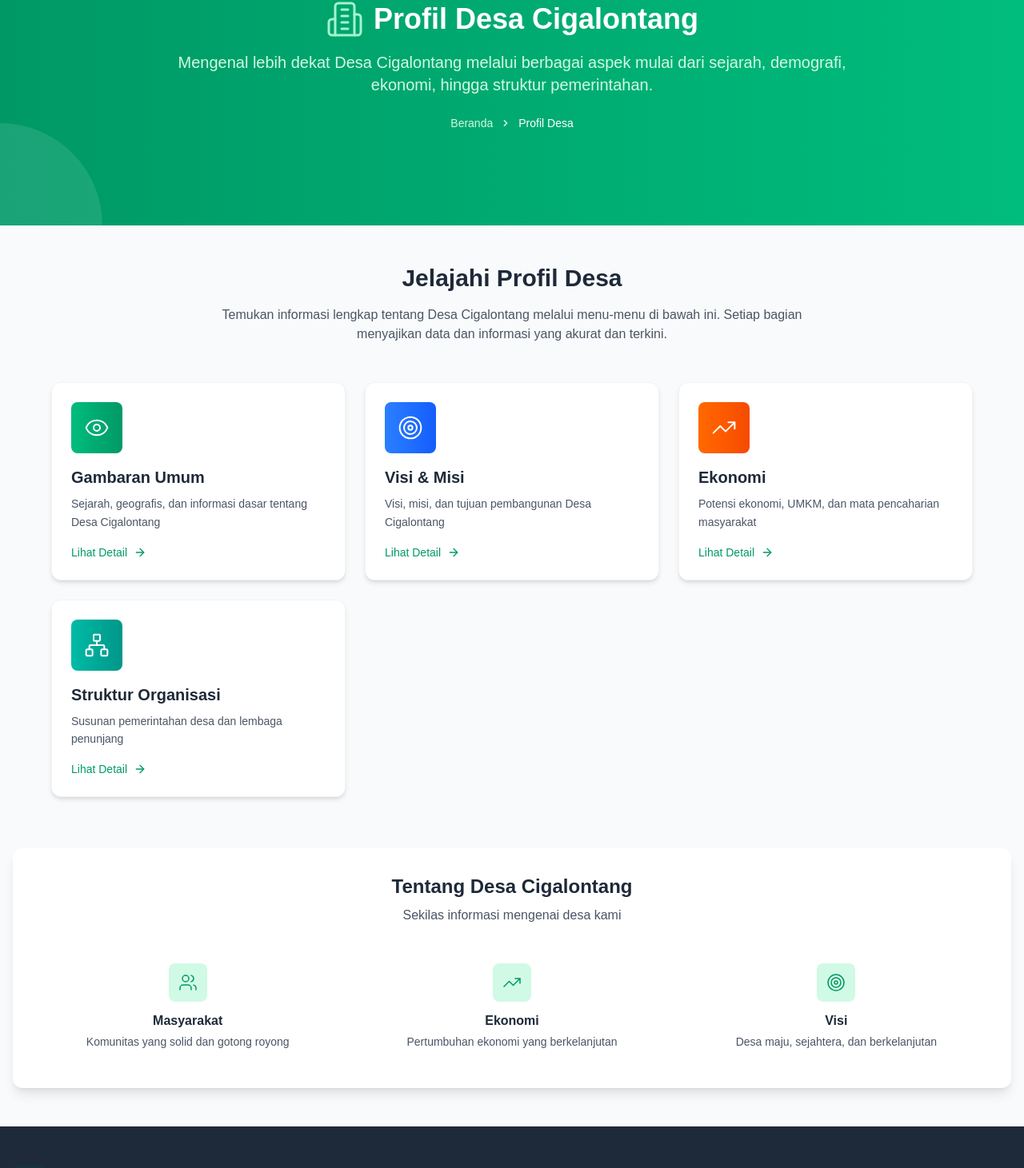
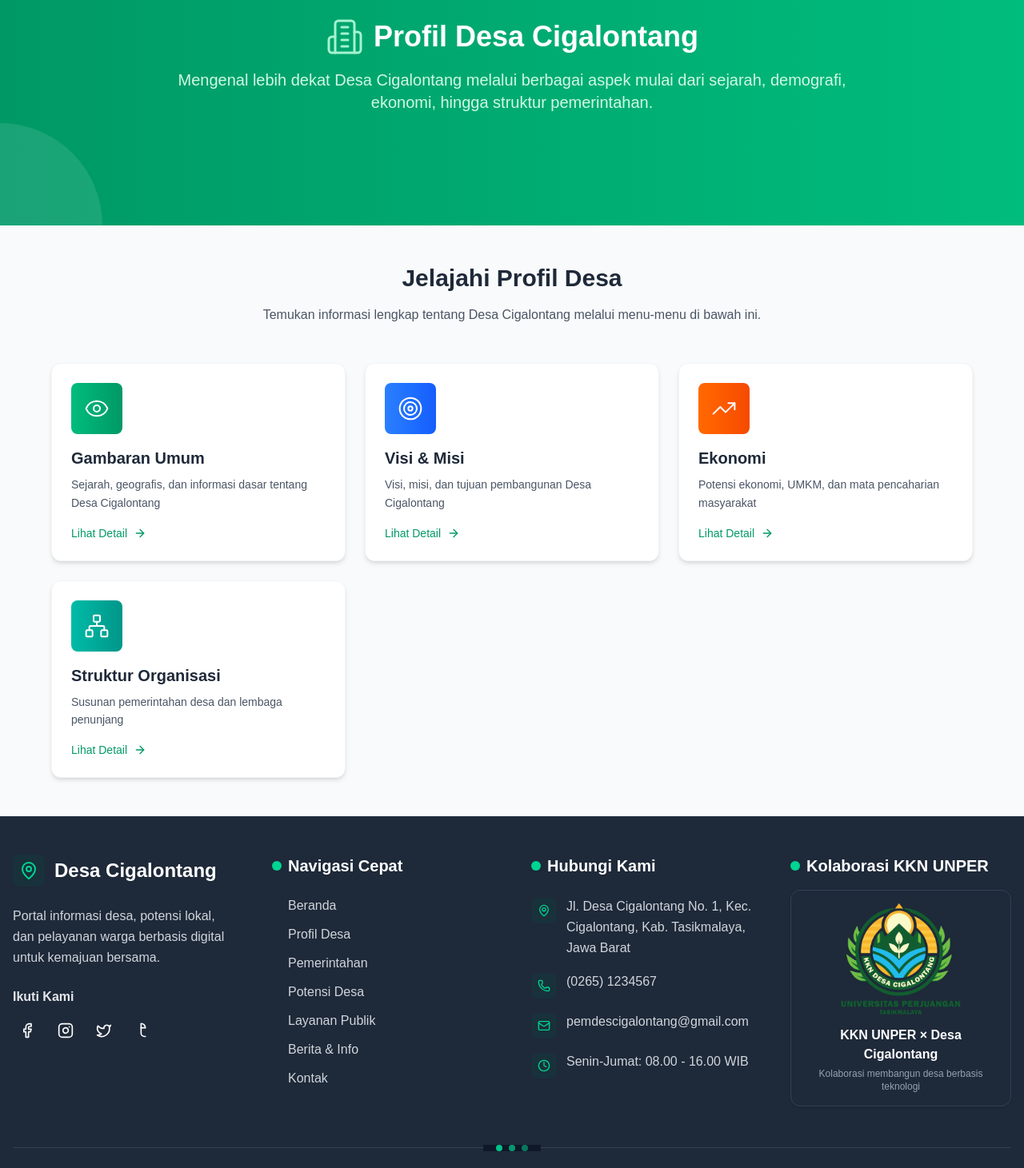
Before and after one commit to tiswan14/desa-cigalontang, a Next.js app: page /profil-desa in a window 1280 px wide. Shown: the part 198-1659 px from the top of the page at 80% size. Built offline with nearby package versions, Linux system fonts and the light colour scheme.

Commit message:
fix maps kontak

```diff
--- a/app/(page)/page.jsx
+++ b/app/(page)/page.jsx
@@ -1,3 +1,4 @@
+import Head from 'next/head'
 import HeroSection from '../section/beranda/HeroSection'
 import PotensiDesa from '../section/beranda/PotensiDesa'
 import StrukturPemerintahan from '../section/beranda/StrukturPemerintahan'
@@ -7,6 +8,92 @@ import VideoProfile from '../section/beranda/VideoProfile'
 export default function Home() {
     return (
         <>
+            <Head>
+                {/* SEO Basics */}
+                <title>Profil Desa Cigalontang | Website Resmi Desa</title>
+                <meta
+                    name='description'
+                    content='Website resmi Desa Cigalontang, Kecamatan Cigalontang, Kabupaten Tasikmalaya. Informasi profil desa, potensi unggulan, struktur pemerintahan, dan layanan publik.'
+                />
+                <meta
+                    name='keywords'
+                    content='Desa Cigalontang, Profil Desa, Potensi Desa, Tasikmalaya, Jawa Barat'
+                />
+                <meta
+                    name='author'
+                    content='Pemerintah Desa Cigalontang'
+                />
+
+                <meta
+                    property='og:title'
+                    content='Profil Desa Cigalontang'
+                />
+                <meta
+                    property='og:description'
+                    content='Website resmi Desa Cigalontang dengan informasi lengkap profil, potensi, dan pemerintahan.'
+                />
+                <meta
+                    property='og:image'
+                    content='/sawah.jpg'
+                />
+                <meta
+                    property='og:url'
+                    content='https://desa-cigalontang.vercel.app/'
+                />
+                <meta
+                    property='og:type'
+                    content='website'
+                />
+
+                {/* Twitter Card */}
+                <meta
+                    name='twitter:card'
+                    content='summary_large_image'
+                />
+                <meta
+                    name='twitter:title'
+                    content='Profil Desa Cigalontang'
+                />
+                <meta
+                    name='twitter:description'
+                    content='Website resmi Desa Cigalontang, informasi profil, potensi, dan pemerintahan.'
+                />
+                <meta
+                    name='twitter:image'
+                    content='/sawah.jpg'
+                />
+
+                {/* Mobile Viewport */}
+                <meta
+                    name='viewport'
+                    content='width=device-width, initial-scale=1'
+                />
+
+                {/* Structured Data JSON-LD */}
+                <script
+                    type='application/ld+json'
+                    dangerouslySetInnerHTML={{
+                        __html: JSON.stringify({
+                            '@context': 'https://schema.org',
+                            '@type': 'GovernmentOrganization',
+                            name: 'Desa Cigalontang',
+                            url: 'https://desa-cigalontang.vercel.app',
+                            logo: 'https://desa-cigalontang.vercel.app/logo.png',
+                            address: {
+                                '@type': 'PostalAddress',
+                                streetAddress: 'M2H4+H22, Puspamukti',
+                                addressLocality: 'Cigalontang',
+                                addressRegion: 'Jawa Barat',
+                                postalCode: '46463',
+                                addressCountry: 'ID',
+                            },
+                            description:
+                                'Website resmi Desa Cigalontang, Kecamatan Cigalontang, Kabupaten Tasikmalaya.',
+                        }),
+                    }}
+                />
+            </Head>
+
             <HeroSection />
             <ProfilSingkat />
             <PotensiDesa />
--- a/app/kontak/page.jsx
+++ b/app/kontak/page.jsx
@@ -103,9 +103,8 @@ export default function ContactPage() {
                                         Alamat
                                     </h3>
                                     <p className='text-gray-600'>
-                                        Jl. Raya Cigalontang No. 123, Kecamatan
-                                        Cigalontang, Kabupaten Tasikmalaya, Jawa
-                                        Barat
+                                        Desa Cigalontang, Kec. Cigalontang,
+                                        Kabupaten Tasikmalaya, Jawa Barat 46463
                                     </p>
                                 </div>
                             </div>
@@ -147,7 +146,7 @@ export default function ContactPage() {
                                         Jam Operasional
                                     </h3>
                                     <p className='text-gray-600'>
-                                        Senin – Jumat, 08.00 – 16.00 WIB
+                                        Senin – Jumat, 08.00 – 15.00 WIB
                                     </p>
                                 </div>
                             </div>
@@ -156,14 +155,14 @@ export default function ContactPage() {
                         {/* Google Maps Embed */}
                         <div className='mt-8 rounded-xl overflow-hidden border border-gray-200'>
                             <iframe
-                                src='https://www.google.com/maps/embed?pb=!1m18!1m12!1m3!1d3960.798511757686!2d107.6182903152946!3d-6.917720369411785!2m3!1f0!2f0!3f0!3m2!1i1024!2i768!4f13.1!3m3!1m2!1s0x2e68e7b9e8a2a8a9%3A0x2e7b9e8a2a8a9a9!2sTasikmalaya%2C%20West%20Java!5e0!3m2!1sen!2sid!4v1620000000000!5m2!1sen!2sid'
-                                width='100%'
-                                height='300'
+                                src='https://www.google.com/maps/embed?pb=!1m18!1m12!1m3!1d3962.254501234792!2d108.08439207499613!3d-7.349675992654183!2m3!1f0!2f0!3f0!3m2!1i1024!2i768!4f13.1!3m3!1m2!1s0x2e6f578cd79c1d71%3A0x1e4b77b74b3a41e7!2sCigalontang%2C%20Tasikmalaya%2C%20West%20Java!5e0!3m2!1sen!2sid!4v1691756234567!5m2!1sen!2sid'
+                                width='600'
+                                height='450'
                                 style={{ border: 0 }}
                                 allowFullScreen=''
                                 loading='lazy'
-                                className='rounded-xl'
-                            ></iframe>
+                                referrerPolicy='no-referrer-when-downgrade'
+                            />
                         </div>
                     </div>
 
--- a/app/profil-desa/page.jsx
+++ b/app/profil-desa/page.jsx
@@ -1,10 +1,10 @@
 'use client'
 
+import Head from 'next/head'
 import {
     Building2,
     Eye,
     Target,
-    Users,
     TrendingUp,
     Network,
     ArrowRight,
@@ -28,7 +28,6 @@ export default function ProfilDesaPage() {
             href: '/profil-desa/visi-misi',
             color: 'from-blue-500 to-blue-600',
         },
-
         {
             title: 'Ekonomi',
             description:
@@ -47,8 +46,91 @@ export default function ProfilDesaPage() {
     ]
 
     return (
+        <>
+            <Head>
+                {/* Title & Meta */}
+                <title>Profil Desa Cigalontang - Tasikmalaya</title>
+                <meta
+                    name='description'
+                    content='Profil lengkap Desa Cigalontang, Kecamatan Cigalontang, Kabupaten Tasikmalaya. Berisi informasi sejarah, visi misi, ekonomi, dan struktur organisasi desa.'
+                />
+                <meta
+                    name='keywords'
+                    content='Profil Desa Cigalontang, Desa Cigalontang, Visi Misi Desa, Struktur Pemerintahan, Tasikmalaya'
+                />
+                <meta
+                    name='author'
+                    content='Pemerintah Desa Cigalontang'
+                />
+
+                {/* Open Graph */}
+                <meta
+                    property='og:title'
+                    content='Profil Desa Cigalontang - Tasikmalaya'
+                />
+                <meta
+                    property='og:description'
+                    content='Mengenal lebih dekat Desa Cigalontang, Kecamatan Cigalontang, Kabupaten Tasikmalaya.'
+                />
+                <meta
+                    property='og:image'
+                    content='/sawah.jpg'
+                />
+                <meta
+                    property='og:url'
+                    content='https://desa-cigalontang.vercel.app/profil-desa'
+                />
+                <meta
+                    property='og:type'
+                    content='website'
+                />
+
+                {/* Twitter Card */}
+                <meta
+                    name='twitter:card'
+                    content='summary_large_image'
+                />
+                <meta
+                    name='twitter:title'
+                    content='Profil Desa Cigalontang'
+                />
+                <meta
+                    name='twitter:description'
+                    content='Informasi profil, visi misi, ekonomi, dan struktur pemerintahan Desa Cigalontang.'
+                />
+                <meta
+                    name='twitter:image'
+                    content='/sawah.jpg'
+                />
+
+                {/* Structured Data */}
+                <script
+                    type='application/ld+json'
+                    dangerouslySetInnerHTML={{
+                        __html: JSON.stringify({
+                            '@context': 'https://schema.org',
+                            '@type': 'GovernmentOrganization',
+                            name: 'Desa Cigalontang',
+                            url: 'https://desa-cigalontang.vercel.app/profil-desa',
+                            logo: 'https://desa-cigalontang.vercel.app/logo.png',
+                            address: {
+                                '@type': 'PostalAddress',
+                                streetAddress: 'M2H4+H22, Puspamukti',
+                                addressLocality: 'Cigalontang',
+                                addressRegion: 'Jawa Barat',
+                                postalCode: '46463',
+                                addressCountry: 'ID',
+                            },
+                            description:
+                                'Profil resmi Desa Cigalontang, Kecamatan Cigalontang, Kabupaten Tasikmalaya.',
+                        }),
+                    }}
+                />
+            </Head>
+
             <div className='min-h-screen bg-gray-50'>
                 {/* Header Section */}
+                {/* ... kode header & konten yang kamu sudah buat tetap sama ... */}
                 <header className='relative bg-gradient-to-r from-emerald-600 to-emerald-500 h-[50vh] mt-20 text-white overflow-hidden'>
                     {/* Background Dekoratif */}
                     <div className='absolute inset-0 opacity-10 z-0'>
@@ -67,55 +149,26 @@ export default function ProfilDesaPage() {
                                 Profil Desa Cigalontang
                             </h1>
                         </div>
-
                         <p className='text-lg md:text-xl font-medium text-emerald-100 mx-auto max-w-4xl'>
-                        Mengenal lebih dekat Desa Cigalontang melalui berbagai
-                        aspek mulai dari sejarah, demografi, ekonomi, hingga
-                        struktur pemerintahan.
+                            Mengenal lebih dekat Desa Cigalontang melalui
+                            berbagai aspek mulai dari sejarah, demografi,
+                            ekonomi, hingga struktur pemerintahan.
                         </p>
-
-                    {/* Breadcrumb */}
-                    <nav
-                        className='mt-6 flex justify-center items-center text-sm font-medium text-emerald-100'
-                        aria-label='Breadcrumb'
-                    >
-                        <Link
-                            href='/'
-                            className='hover:text-white transition-colors duration-200'
-                        >
-                            Beranda
-                        </Link>
-                        <svg
-                            className='w-4 h-4 mx-2'
-                            fill='currentColor'
-                            viewBox='0 0 20 20'
-                        >
-                            <path
-                                fillRule='evenodd'
-                                d='M7.293 14.707a1 1 0 010-1.414L10.586 10 7.293 6.707a1 1 0 011.414-1.414l4 4a1 1 0 010 1.414l-4 4a1 1 0 01-1.414 0z'
-                                clipRule='evenodd'
-                            />
-                        </svg>
-                        <span className='text-white'>Profil Desa</span>
-                    </nav>
                     </div>
                 </header>
 
                 {/* Main Content */}
                 <main className='container mx-auto px-4 py-12'>
-                {/* Introduction */}
                     <div className='text-center mb-12'>
                         <h2 className='text-2xl md:text-3xl font-bold text-gray-800 mb-4'>
                             Jelajahi Profil Desa
                         </h2>
                         <p className='text-gray-600 max-w-3xl mx-auto'>
                             Temukan informasi lengkap tentang Desa Cigalontang
-                        melalui menu-menu di bawah ini. Setiap bagian menyajikan
-                        data dan informasi yang akurat dan terkini.
+                            melalui menu-menu di bawah ini.
                         </p>
                     </div>
 
-                {/* Navigation Cards Grid */}
                     <div className='grid grid-cols-1 md:grid-cols-2 lg:grid-cols-3 gap-6 max-w-6xl mx-auto'>
                         {menuItems.map((item, index) => {
                             const IconComponent = item.icon
@@ -126,7 +179,6 @@ export default function ProfilDesaPage() {
                                     className='group block'
                                 >
                                     <div className='bg-white rounded-xl shadow-md hover:shadow-xl transition-all duration-300 transform hover:-translate-y-1 p-6 h-full border border-gray-100'>
-                                    {/* Icon with gradient background */}
                                         <div
                                             className={`w-16 h-16 rounded-lg bg-gradient-to-r ${item.color} flex items-center justify-center mb-4 group-hover:scale-110 transition-transform duration-300`}
                                         >
@@ -135,8 +187,6 @@ export default function ProfilDesaPage() {
                                                 strokeWidth={1.5}
                                             />
                                         </div>
-
-                                    {/* Content */}
                                         <div className='flex-1'>
                                             <h3 className='text-xl font-bold text-gray-800 mb-2 group-hover:text-emerald-600 transition-colors duration-300'>
                                                 {item.title}
@@ -145,8 +195,6 @@ export default function ProfilDesaPage() {
                                                 {item.description}
                                             </p>
                                         </div>
-
-                                    {/* Arrow indicator */}
                                         <div className='flex items-center text-emerald-600 text-sm font-medium group-hover:text-emerald-700'>
                                             <span className='mr-2'>
                                                 Lihat Detail
@@ -161,66 +209,8 @@ export default function ProfilDesaPage() {
                             )
                         })}
                     </div>
-
-                {/* Quick Stats or Info Section */}
-                <div className='mt-16 bg-white rounded-xl shadow-lg p-8'>
-                    <div className='text-center mb-8'>
-                        <h3 className='text-2xl font-bold text-gray-800 mb-2'>
-                            Tentang Desa Cigalontang
-                        </h3>
-                        <p className='text-gray-600'>
-                            Sekilas informasi mengenai desa kami
-                        </p>
-                    </div>
-
-                    <div className='grid grid-cols-1 md:grid-cols-3 gap-8 text-center'>
-                        <div className='p-4'>
-                            <div className='w-12 h-12 bg-emerald-100 rounded-lg flex items-center justify-center mx-auto mb-3'>
-                                <Users
-                                    className='w-6 h-6 text-emerald-600'
-                                    strokeWidth={1.5}
-                                />
-                            </div>
-                            <h4 className='font-semibold text-gray-800 mb-1'>
-                                Masyarakat
-                            </h4>
-                            <p className='text-sm text-gray-600'>
-                                Komunitas yang solid dan gotong royong
-                            </p>
-                        </div>
-
-                        <div className='p-4'>
-                            <div className='w-12 h-12 bg-emerald-100 rounded-lg flex items-center justify-center mx-auto mb-3'>
-                                <TrendingUp
-                                    className='w-6 h-6 text-emerald-600'
-                                    strokeWidth={1.5}
-                                />
-                            </div>
-                            <h4 className='font-semibold text-gray-800 mb-1'>
-                                Ekonomi
-                            </h4>
-                            <p className='text-sm text-gray-600'>
-                                Pertumbuhan ekonomi yang berkelanjutan
-                            </p>
-                        </div>
-
-                        <div className='p-4'>
-                            <div className='w-12 h-12 bg-emerald-100 rounded-lg flex items-center justify-center mx-auto mb-3'>
-                                <Target
-                                    className='w-6 h-6 text-emerald-600'
-                                    strokeWidth={1.5}
-                                />
-                            </div>
-                            <h4 className='font-semibold text-gray-800 mb-1'>
-                                Visi
-                            </h4>
-                            <p className='text-sm text-gray-600'>
-                                Desa maju, sejahtera, dan berkelanjutan
-                            </p>
-                        </div>
-                    </div>
-                </div>
                 </main>
             </div>
+        </>
     )
 }
--- a/app/section/beranda/HeroSection.jsx
+++ b/app/section/beranda/HeroSection.jsx
@@ -100,7 +100,7 @@ const HeroSection = () => {
                     </Link>
                     {/* Tombol 2 - Hubungi Kami */}
                     <Link
-                        href='#kontak'
+                        href='/kontak'
                         className='group flex w-full sm:w-auto items-center justify-center gap-2 rounded-xl border-2 border-white/50 px-6 py-3 md:px-8 md:py-4 font-semibold text-white text-xs sm:text-sm md:text-base transition-all duration-300 hover:bg-white hover:text-gray-900 hover:border-white hover:shadow-lg hover:shadow-white/25 hover:-translate-y-0.5 active:translate-y-0 backdrop-blur-sm bg-white/5'
                     >
                         <Mail className='h-5 w-5 group-hover:scale-110 transition-transform duration-300' />
```
Also changed, not shown: 1 other file (tests, documents, lock files or other folders). Lines whose indentation alone changed are shown as unchanged.
